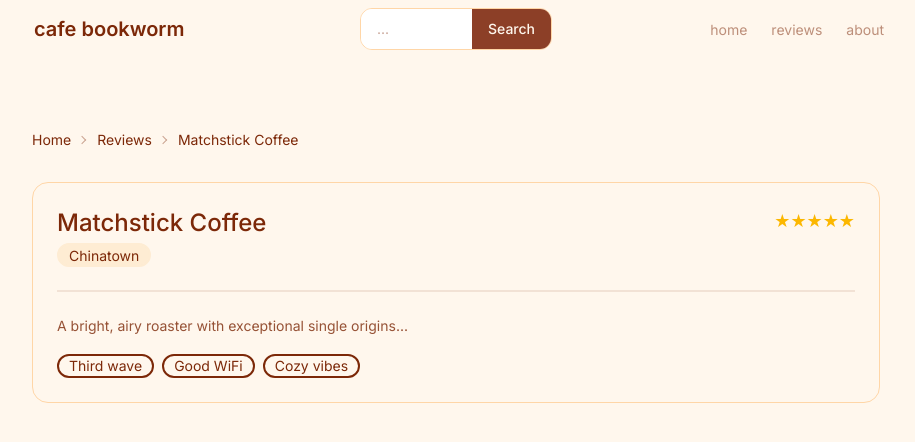
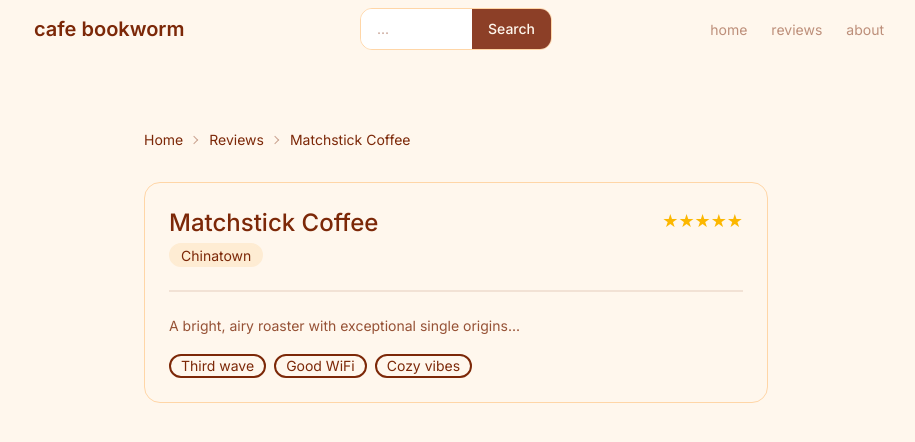
Before and after one commit to yangela1/cafe-bookworm, a Next.js app: page /reviews/matchstick-coffee in a window 1280 px wide. Shown: the top 442 px of the page, without its empty margins (184-1099 px from the left). Built offline with nearby package versions, Linux system fonts and the light colour scheme.

Commit message:
fix params in cafe page

```diff
--- a/app/reviews/[slug]/page.tsx
+++ b/app/reviews/[slug]/page.tsx
@@ -1,14 +1,14 @@
-// app/reviews/[slug]/page.tsx
 import { cafes } from '@/data/cafes'
 import { notFound } from 'next/navigation'
 
-export default function CafePage({ params }: { params: { slug: string } }) {
-  const cafe = cafes.find(c => c.slug === params.slug)
+export default async function CafePage({ params }: { params: Promise<{ slug: string }> }) {
+  const { slug } = await params
+  const cafe = cafes.find(c => c.slug === slug)
 
   if (!cafe) notFound()
 
   return (
-    <main className="max-w mx-auto px-6 py-10">
+    <main className="max-w-2xl mx-auto px-6 py-10">
       <div className="breadcrumbs text-sm mb-6">
         <ul>
           <li><a href="/">Home</a></li>
@@ -16,10 +16,8 @@
           <li>{cafe.name}</li>
         </ul>
       </div>
-
       <div className="card bg-base-100 border border-base-300">
         <div className="card-body gap-4">
-
           <div className="flex justify-between items-start">
             <div>
               <h1 className="text-2xl font-medium">{cafe.name}</h1>
@@ -27,17 +25,13 @@
             </div>
             <div className="text-warning text-lg">{'★'.repeat(cafe.rating)}</div>
           </div>
-
           <div className="divider my-0" />
-
           <p className="text-base-content/80 leading-relaxed">{cafe.description}</p>
-
           <div className="flex flex-wrap gap-2">
             {cafe.tags.map(tag => (
               <span key={tag} className="badge badge-outline">{tag}</span>
             ))}
           </div>
-
         </div>
       </div>
     </main>
```
